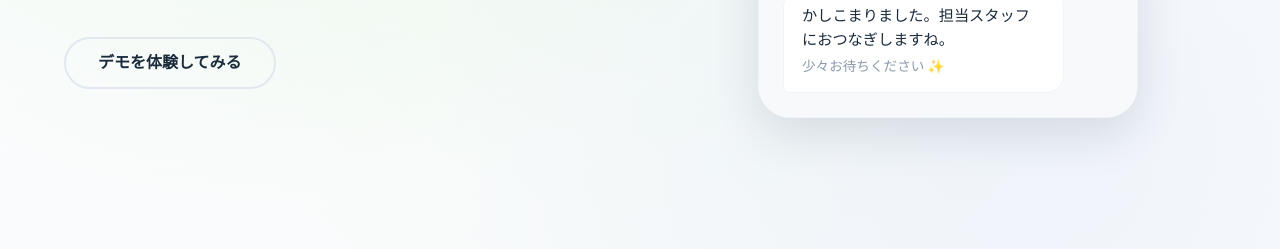
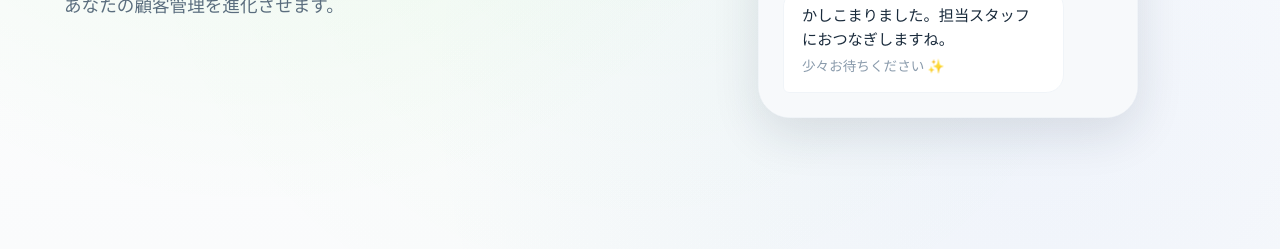
Before and after one commit to cm-AndoSadayoshi/lp-1to1-function, a website: page index.html in a window 1280 px wide. Shown: the part 551-800 px from the top of the page. Drawn offline with Linux system fonts and the light colour scheme.

Commit message:
update: index.html更新

```diff
--- a/index.html
+++ b/index.html
@@ -38,9 +38,6 @@
                     DMコスト削減と顧客満足度向上を同時に実現。<br>
                     チャットボットと有人対応のベストミックスで、<br class="sp-hide">あなたの顧客管理を進化させます。
                 </p>
-                <div class="hero-cta">
-                    <a href="#features" class="btn btn-outline">デモを体験してみる</a>
-                </div>
             </div>
             <div class="hero-visual reveal">
                 <div class="chat-mockup">
```
